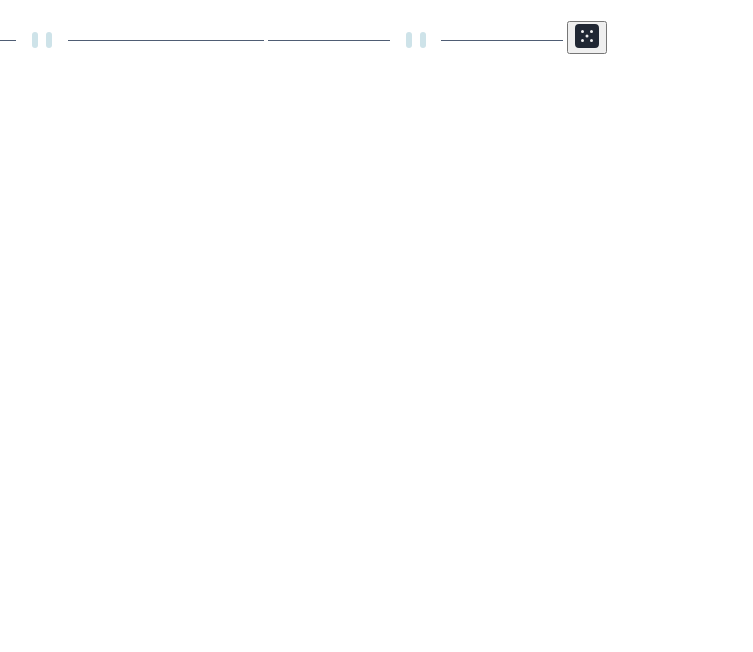
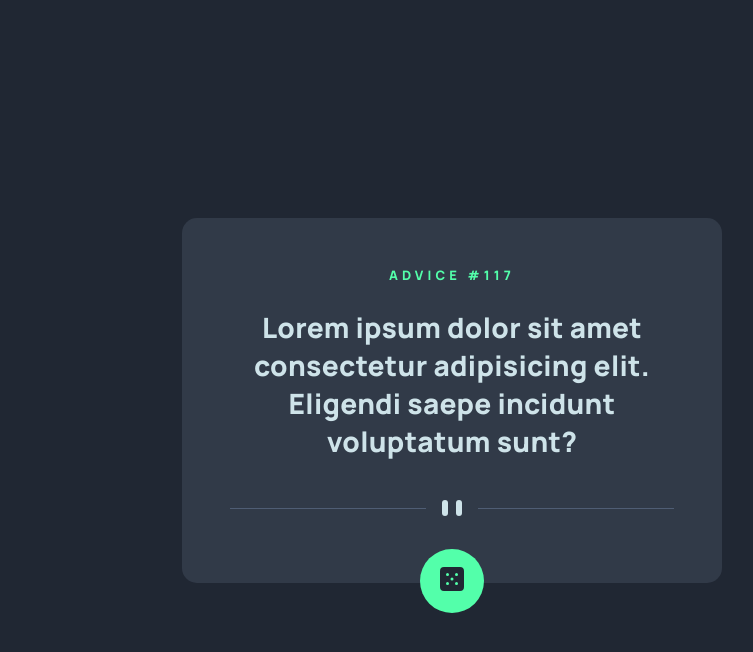
Before and after one commit to DCoder18/FEM-advice-generator, a plain HTML site: page index.html in a window 1280 px wide. Shown: the whole page, without its empty margins (188-941 px from the left). Drawn offline with nearby package versions, Linux system fonts and the light colour scheme; files that its build step writes are made by us from their sources.

Commit message:
Layout done

```diff
--- a/index.html
+++ b/index.html
@@ -7,16 +7,21 @@
   <link rel="icon" type="image/png" sizes="32x32" href="./images/favicon-32x32.png">
   <link rel="stylesheet" href="style.css">
 
+  <!-- fonts -->
+  <link rel="preconnect" href="https://fonts.googleapis.com">
+  <link rel="preconnect" href="https://fonts.gstatic.com" crossorigin>
+  <link href="https://fonts.googleapis.com/css2?family=Manrope:wght@800&display=swap" rel="stylesheet">
+
   <title>Frontend Mentor | Advice generator app</title>
 </head>
 <body>
   <div class="card">
-    <h1 class="advice__id"></h1>
-    <p class="advice__text"></p>
-    <img class="divider--desktop" src="images/pattern-divider-desktop.svg" alt="">
-    <img class="divider--mobile" src="images/pattern-divider-mobile.svg" alt="">
-    <button class="advice__btn">
-      <img src="images/icon-dice.svg" alt="">
+    <h1 class="advice__id">ADVICE #117</h1>
+    <p class="advice__text">Lorem ipsum dolor sit amet consectetur adipisicing elit. Eligendi saepe incidunt voluptatum sunt?</p>
+    <img class="divider divider--desktop" src="images/pattern-divider-desktop.svg" alt="">
+    <!-- <img class="divider--mobile" src="images/pattern-divider-mobile.svg" alt=""> -->
+    <button class="btn">
+      <img class="dice-img" src="images/icon-dice.svg" alt="">
     </button>
   </div>
 
--- a/style.scss
+++ b/style.scss
@@ -15,3 +15,99 @@
         --ff-100: 1.1rem;
     }
 }
+
+
+/*---------
+Reset
+---------*/
+*,
+*::before,
+*::after {
+  box-sizing: border-box;
+}
+
+* {
+  margin: 0;
+  padding: 0;
+}
+
+html, body {
+  font-size: 62.5%;
+  height: 100vh;
+}
+
+img {
+	width: 100%;
+}
+
+body {
+	background-color: var(--clr-dark-blue);
+	font-family: 'Manrope', sans-serif;
+	font-weight: 800;
+	display: flex;
+	justify-content: center;
+	align-items: center;
+	padding: 2rem;
+}
+
+.card {
+	padding: 0 4.8rem;
+	max-width: 54rem;
+	border-radius: 1.5rem;
+	background-color: var(--clr-dark-grey-blue);
+	text-align: center;
+	position: relative;
+}
+
+@media (max-width: 35em) {
+	.card {
+		max-width: 34rem;
+	}
+}
+
+.advice {
+	&__id {
+		font-size: var(--ff-100);
+		color: var(--clr-neon-green);
+		text-transform: uppercase;
+		letter-spacing: 4.09px;
+		padding: 4.8rem 1rem 2.4rem;
+	}
+
+	&__text {
+		font-size: var(--ff-200);
+		color: var(--clr-cyan);
+		letter-spacing: 0.3px;
+		padding-bottom: 4rem;
+	}
+}
+
+.divider {
+	padding-bottom: 6.5rem;
+}
+
+.dice-img {
+	width: 2.4rem;
+	height: 2.4rem;
+}
+
+.btn {
+	width: 6.4rem;
+	height: 6.4rem;
+	background-color: var(--clr-neon-green);
+	border-radius: 50%;
+	border: none;
+	position: absolute;
+	margin-left: auto;
+	margin-right: auto;
+	left: 0;
+	right: 0;
+	bottom: -3rem;
+	text-align: center;
+	transition: all 0.3s ease-in-out;
+	cursor: pointer;
+
+	&:hover {
+		box-shadow: 0 0px 22px #53ffa978;
+	}
+}
```
Also changed, not shown: style.css (added), 1 other file.
